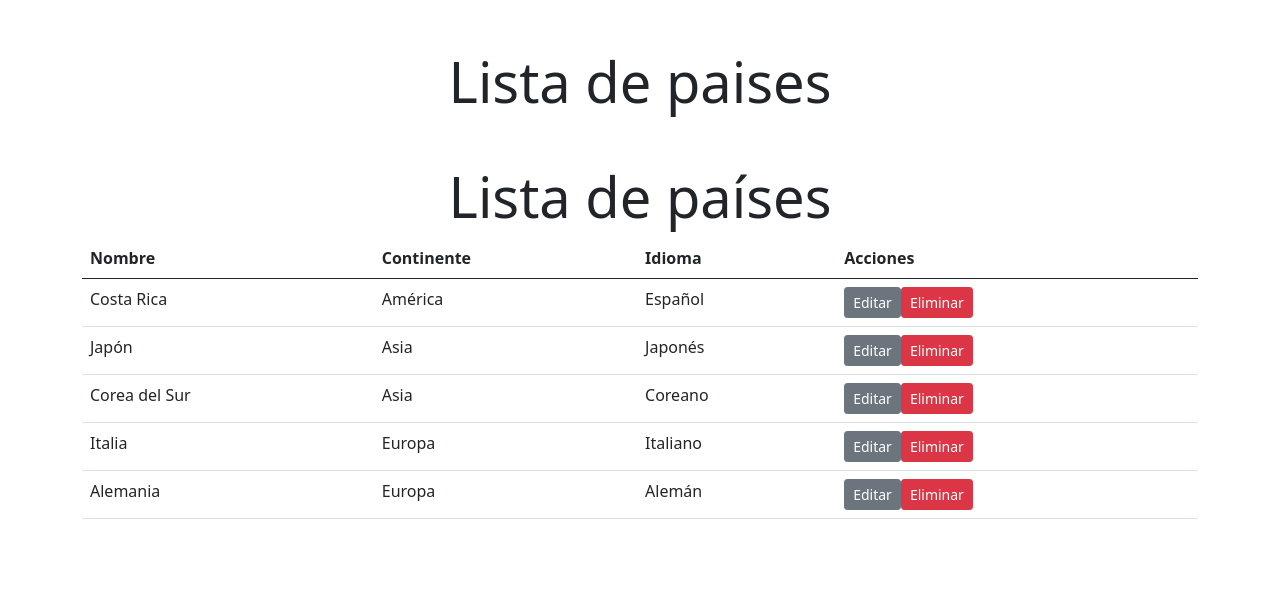
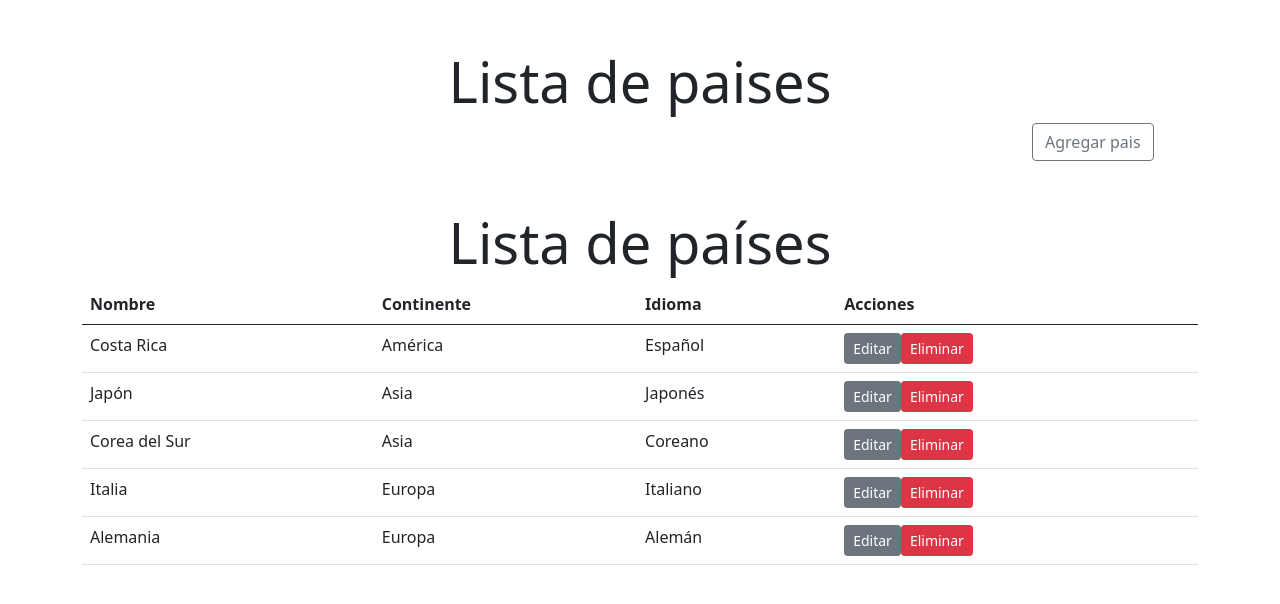
Before and after one commit to Esteban-PG/IS_Esteban_Chaves_C12149, a Vue app in the folder Laboratorio3_C12149/frontend-lab/: page / in a window 1280 px wide. Shown: the top 604 px of the page. Built offline with nearby package versions, Linux system fonts and the light colour scheme; no server answers.

Commit message:
Laboratorio #5 Se crea el boton para ir al formulario de paises

```diff
--- a/Laboratorio3_C12149/frontend-lab/src/components/ListaPaises.vue
+++ b/Laboratorio3_C12149/frontend-lab/src/components/ListaPaises.vue
@@ -1,7 +1,16 @@
 <template>
     <div class="container mt-5">
         <h1 class="display-4 text-center">Lista de paises</h1>
+        <div class = "row justify-content-end">
+            <div class="col-2">
+                <a href="/pais">
+                    <button type=" button" class=" btn btn-outline-secondary float-right">
+                        Agregar pais
+                    </button>
+                </a>
 
+            </div>
+        </div>
     </div>
 
     <div class="container mt-5">
```
